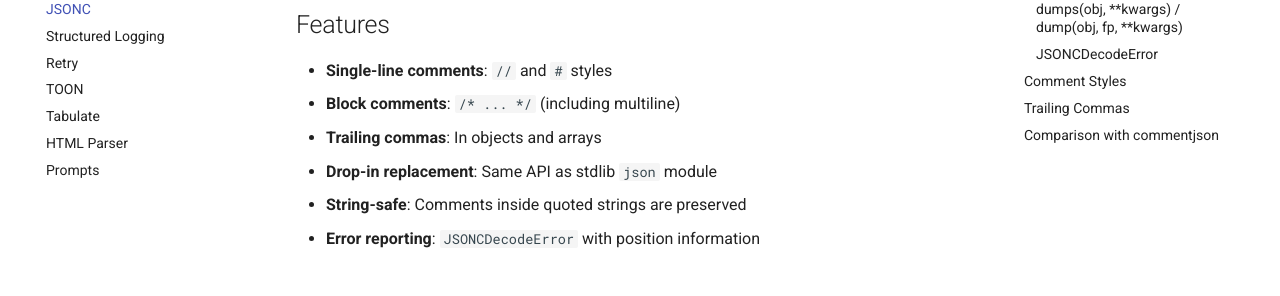
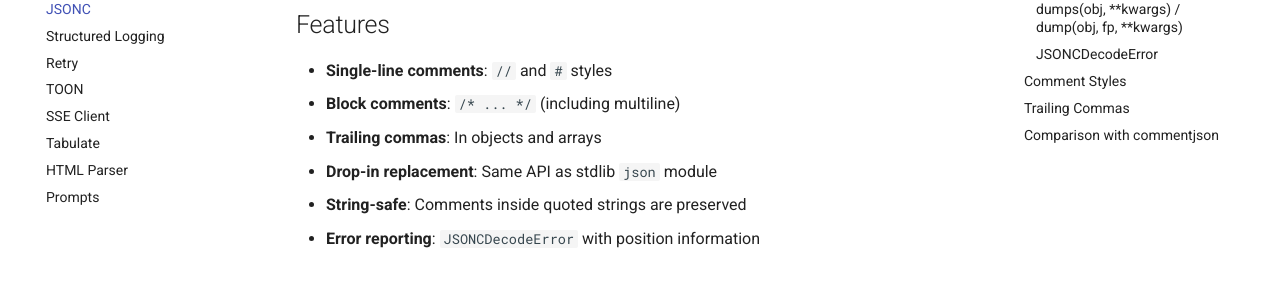
Before and after one commit to Oaklight/zerodep, an MkDocs documentation site: the page built from docs/modules/jsonc.md, in a window 1280 px wide. Shown: the part 312-608 px from the top of the page. Built offline with MkDocs 1.6.1 and Material for MkDocs 9.7.7, drawn with Linux system fonts in a browser that asks for light colours; comment, search, counter and statistics services are not loaded.

Commit message:
docs: add SSE client module to docs config

```diff
--- a/.readthedocs.yaml
+++ b/.readthedocs.yaml
@@ -10,7 +10,7 @@ build:
   jobs:
     post_checkout:
       - git fetch origin master --depth=1
-      - for d in aes qr httpclient dotenv yaml jsonc structlog retry toon; do git checkout FETCH_HEAD -- "$d/" 2>/dev/null || true; done
+      - for d in aes qr httpclient dotenv yaml jsonc structlog retry toon sse; do git checkout FETCH_HEAD -- "$d/" 2>/dev/null || true; done
     install:
       - pip install -r requirements.txt
     build:
--- a/mkdocs.yml
+++ b/mkdocs.yml
@@ -51,6 +51,7 @@ plugins:
             - ../structlog
             - ../retry
             - ../toon
+            - ../sse
             - ../tabulate
             - ../soup
             - ../prompt
@@ -63,6 +64,7 @@ plugins:
             - structlog
             - retry
             - toon
+            - sse
             - tabulate
             - soup
             - prompt
@@ -112,6 +114,7 @@ nav:
       - Structured Logging: modules/structlog.md
       - Retry: modules/retry.md
       - TOON: modules/toon.md
+      - SSE Client: modules/sse.md
       - Tabulate: modules/tabulate.md
       - HTML Parser: modules/soup.md
       - Prompts: modules/prompt.md
@@ -125,6 +128,7 @@ nav:
       - Structured Logging: api/structlog.md
       - Retry: api/retry.md
       - TOON: api/toon.md
+      - SSE: api/sse.md
       - Tabulate: api/tabulate.md
       - Soup: api/soup.md
       - Prompt: api/prompt.md
@@ -138,6 +142,7 @@ nav:
       - Structured Logging: benchmarks/structlog.md
       - Retry: benchmarks/retry.md
       - TOON: benchmarks/toon.md
+      - SSE Client: benchmarks/sse.md
       - Tabulate: benchmarks/tabulate.md
       - HTML Parser: benchmarks/soup.md
   - Changelog: changelog.md
```
